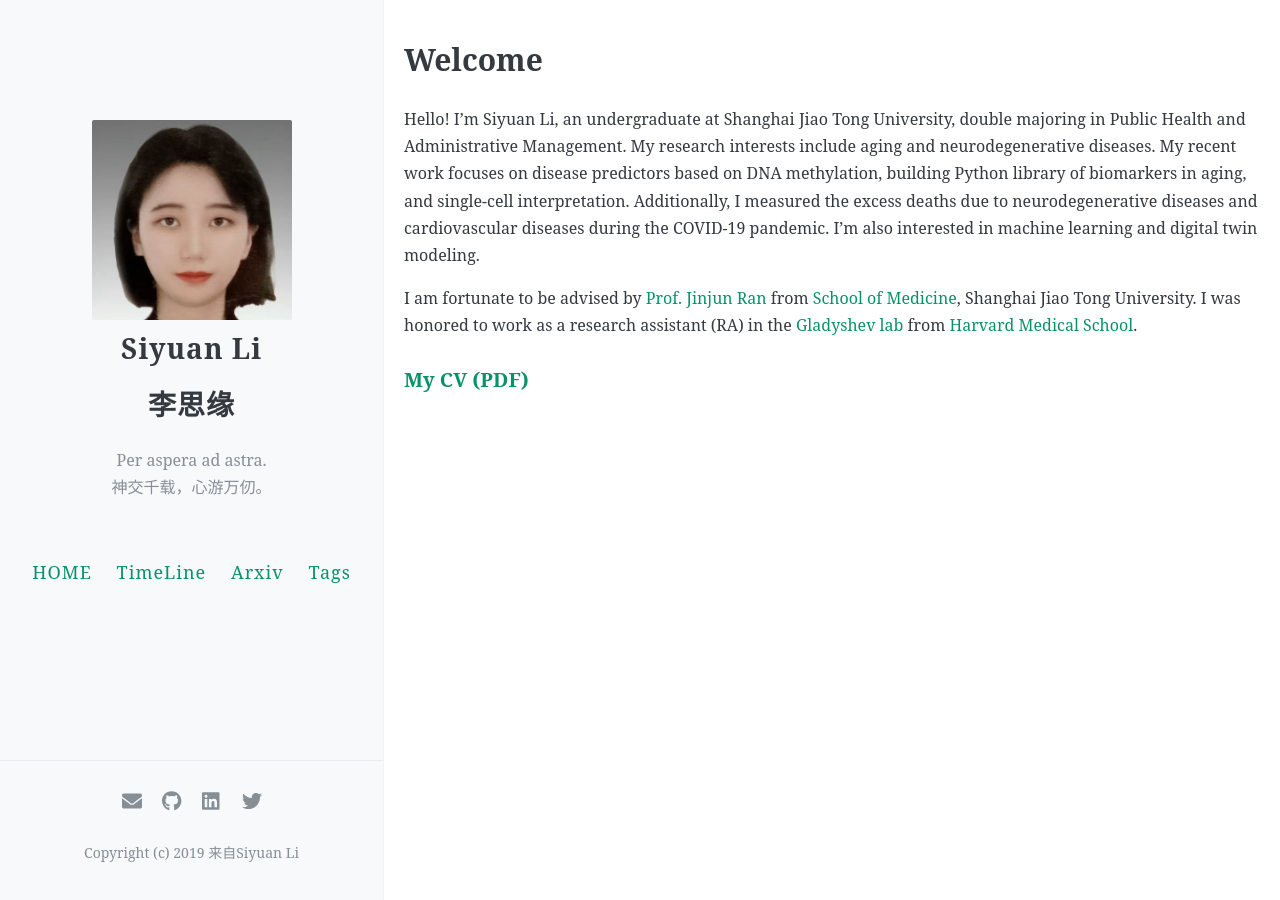
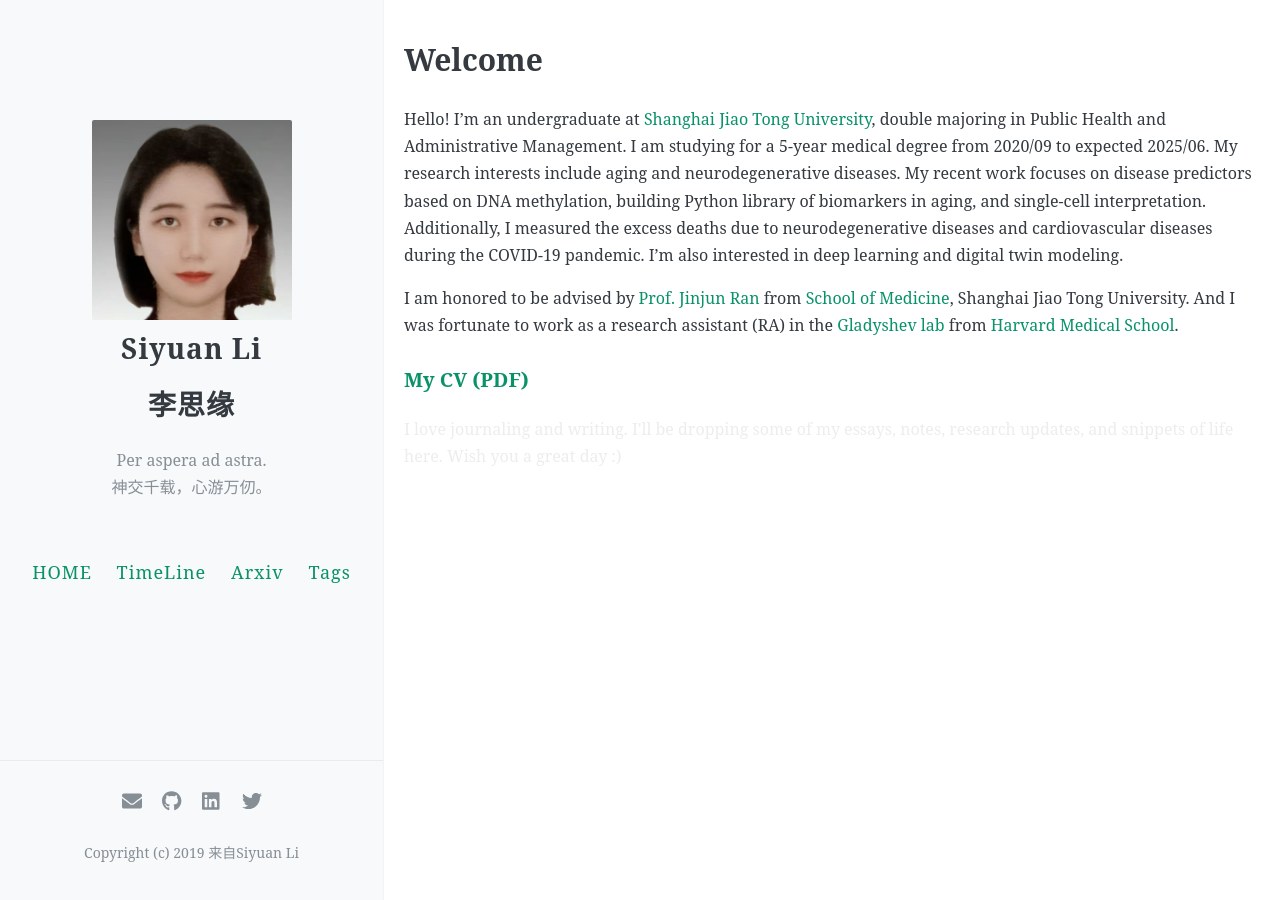
Before and after one commit to ApolloLSY/Attic, a Jekyll site: the page built from about.md, in a window 1280 px wide. Built offline with Jekyll 4.4.1, drawn with Linux system fonts in a browser that asks for light colours; comment, search, counter and statistics services are not loaded.

Commit message:
Update about.md

```diff
--- a/about.md
+++ b/about.md
@@ -4,8 +4,10 @@
 permalink: /about/
 ---
 
-Hello! I’m Siyuan Li, an undergraduate at Shanghai Jiao Tong University, double majoring in Public Health and Administrative Management. My research interests include aging and neurodegenerative diseases. My recent work focuses on disease predictors based on DNA methylation, building Python library of biomarkers in aging, and single-cell interpretation. Additionally, I measured the excess deaths due to neurodegenerative diseases and cardiovascular diseases during the COVID-19 pandemic. I’m also interested in machine learning and digital twin modeling.
+Hello! I’m an undergraduate at [Shanghai Jiao Tong University](https://www.sjtu.edu.cn/), double majoring in Public Health and Administrative Management. I am studying for a 5-year medical degree from 2020/09 to expected 2025/06. My research interests include aging and neurodegenerative diseases. My recent work focuses on disease predictors based on DNA methylation, building Python library of biomarkers in aging, and single-cell interpretation. Additionally, I measured the excess deaths due to neurodegenerative diseases and cardiovascular diseases during the COVID-19 pandemic. I’m also interested in deep learning and digital twin modeling.
 
-I am fortunate to be advised by [Prof. Jinjun Ran](https://scholar.google.com/citations?user=VjVQi2IAAAAJ&hl=zh-CN) from [School of Medicine](https://www.shsmu.edu.cn/sph/index.htm), Shanghai Jiao Tong University. I was honored to work as a research assistant (RA) in the [Gladyshev lab](https://gladyshevlab.bwh.harvard.edu/) from [Harvard Medical School](https://hms.harvard.edu/).
+I am honored to be advised by [Prof. Jinjun Ran](https://scholar.google.com/citations?user=VjVQi2IAAAAJ&hl=zh-CN) from [School of Medicine](https://www.shsmu.edu.cn/sph/index.htm), Shanghai Jiao Tong University. And I was fortunate to work as a research assistant (RA) in the [Gladyshev lab](https://gladyshevlab.bwh.harvard.edu/) from [Harvard Medical School](https://hms.harvard.edu/).
 
 <h3><a href="https://drive.google.com/file/d/12ItCSLegxhgdNpkH-K6VlXpqaINbt2uN/preview" target="_blank">My CV (PDF)</a></h3>
+
+<p style="color: #ededed;">I love journaling and writing. I'll be dropping some of my essays, notes, research updates, and snippets of life here. Wish you a great day :)</p>
```
